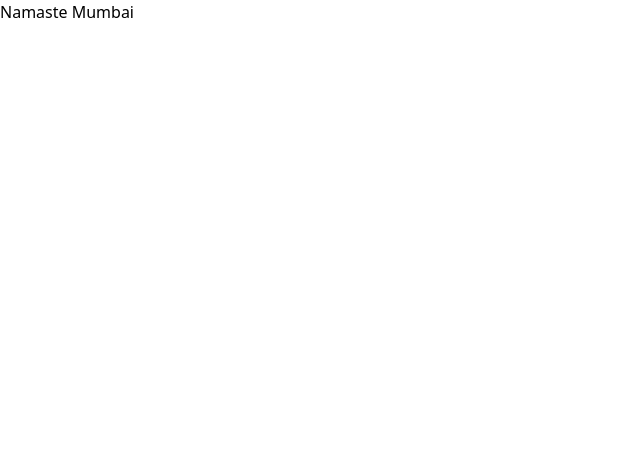
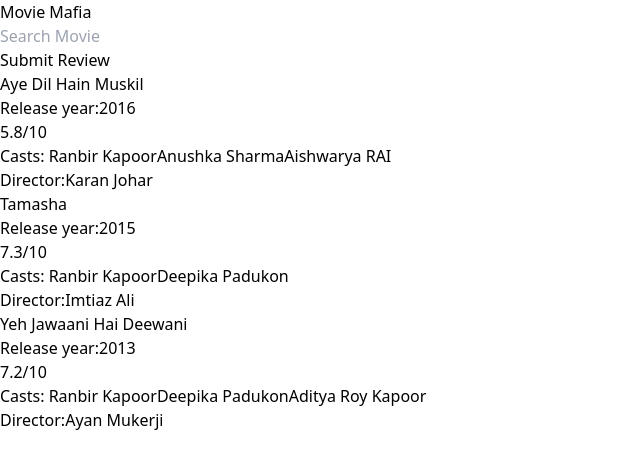
Before and after one commit to the-mainak-banerjee/movie-mafia, a Next.js app: page / in a window 1280 px wide. Shown: the top 468 px of the page, without its empty margins (0-640 px from the left). Built offline with nearby package versions, Linux system fonts and the light colour scheme.

Commit message:
feat: outline of homepage

```diff
--- /dev/null
+++ b/components/movielist/MovieCard.jsx
@@ -0,0 +1,15 @@
+import React from 'react'
+
+const MovieCard = (props) => {
+  return (
+    <div>
+        <h2>{props.title}</h2>
+        <p>Release year:{props.releaseYear}</p>
+        <p>{`${props.ratings}/10`}</p>
+        <h4>Casts: {props.cast.map(item => <span key={item}>{item}</span>)}</h4>
+        <h4>Director:{props.director}</h4>
+    </div>
+  )
+}
+
+export default MovieCard
--- /dev/null
+++ b/components/movielist/MovieList.jsx
@@ -0,0 +1,14 @@
+import React from 'react'
+import MovieCard from './MovieCard'
+
+export const MovieList = ({ moviesData }) => {
+  return (
+    <div>
+        {moviesData?.map(movie => {
+            return <MovieCard key={movie?.id} {...movie}/>
+        })
+
+        }
+    </div>
+  )
+}
--- /dev/null
+++ b/components/navbar/Navbar.jsx
@@ -0,0 +1,17 @@
+import React from 'react'
+
+const Navbar = () => {
+  return (
+    <header>
+        <div>
+            <h2>Movie Mafia</h2>
+            <div>
+                <input type='text' placeholder='Search Movie'/>
+            </div>
+            <p>Submit Review</p>
+        </div>
+    </header>
+  )
+}
+
+export default Navbar
--- a/pages/index.js
+++ b/pages/index.js
@@ -1,18 +1,44 @@
-import Head from 'next/head'
-import { Inter } from 'next/font/google'
+import Head from "next/head";
+import { Inter } from "next/font/google";
+import Navbar from "@/components/navbar/Navbar";
+import { MovieList } from "@/components/movielist/MovieList";
+import fs from "fs";
 
-const inter = Inter({ subsets: ['latin'] })
+const inter = Inter({ subsets: ["latin"] });
 
-export default function Home() {
+export default function Home({ moviesData }) {
   return (
     <>
       <Head>
         <title>Movie Mafia</title>
-        <meta name="description" content="A movie review app by A Bolloywood fan" />
+        <meta
+          name="description"
+          content="A movie review app by A Bolloywood fan"
+        />
         <meta name="viewport" content="width=device-width, initial-scale=1" />
         <link rel="icon" href="/favicon.ico" />
       </Head>
-      <div>Namaste Mumbai</div>
+      <section>
+        <Navbar />
+        <MovieList
+          moviesData = {moviesData}
+        />
+      </section>
     </>
-  )
+  );
 }
+
+export const getStaticProps = async () => {
+  const files = fs.readdirSync("data");
+  const moviesData = files.map((file) => {
+    const content = fs.readFileSync(`data/${file}`, "utf-8");
+    const movieData = JSON.parse(content);
+    return movieData;
+  });
+
+  return {
+    props: {
+      moviesData
+    },
+  };
+};
```
